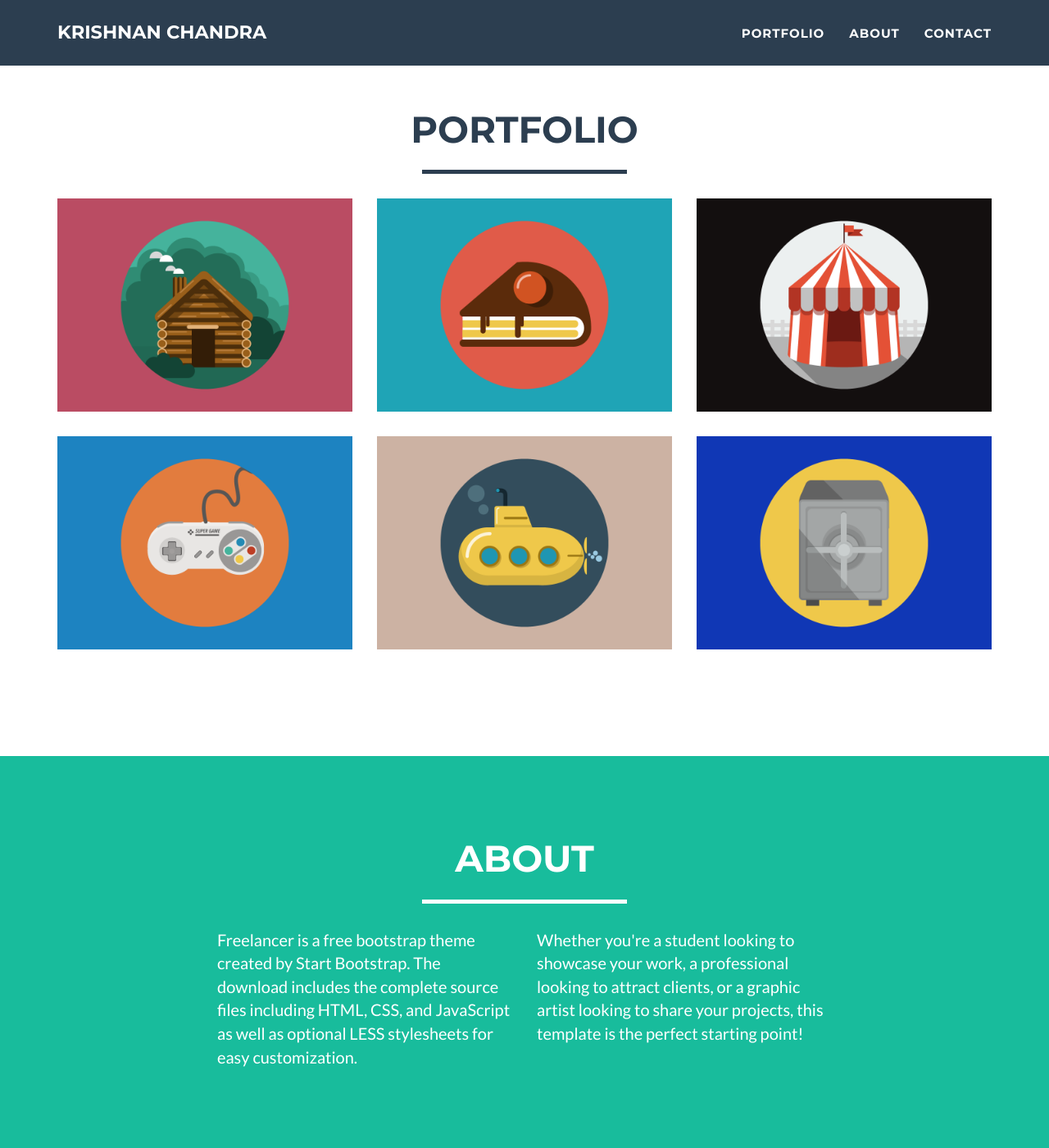
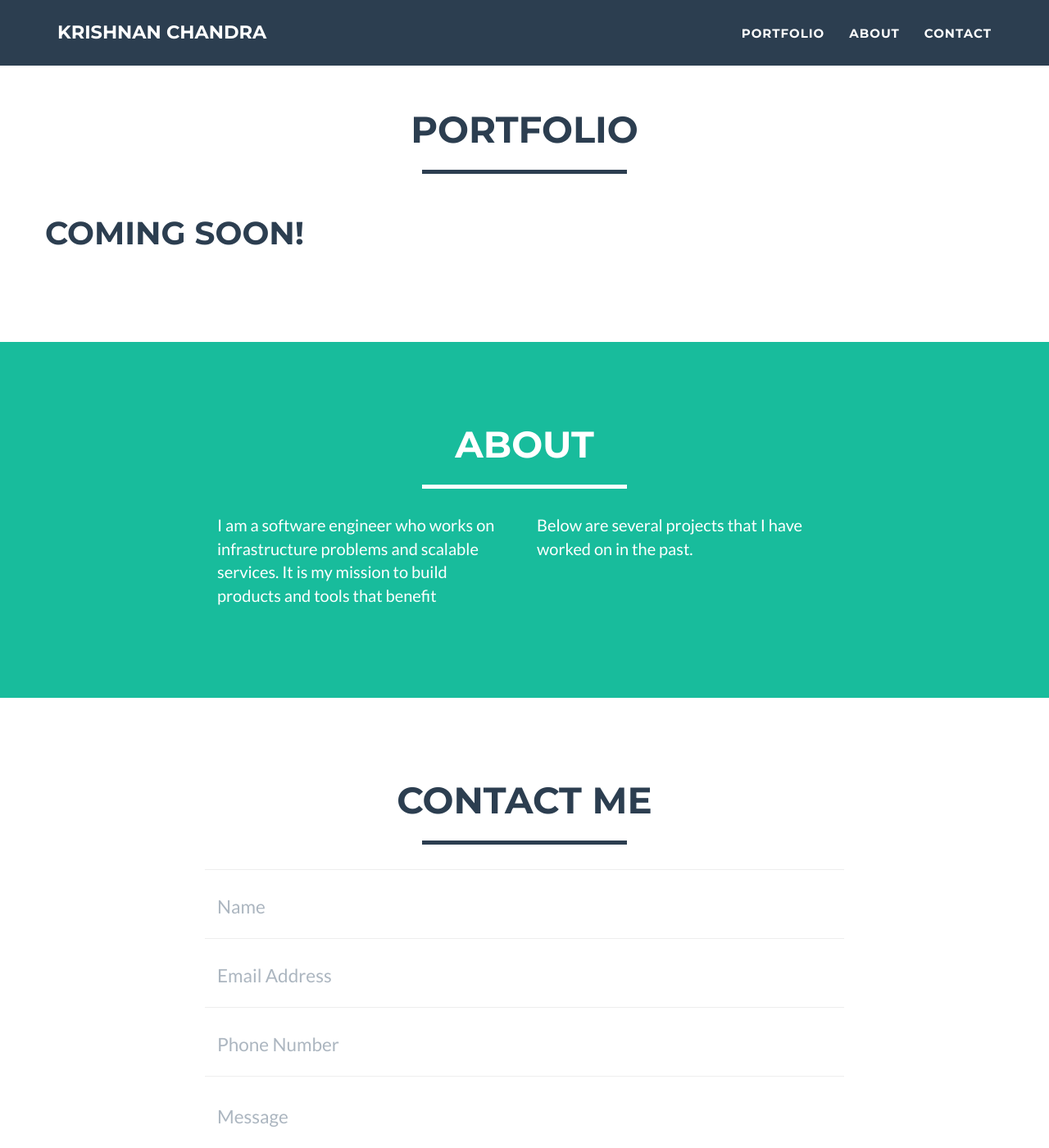
Before and after one commit to krishnan-chandra/personal-website, a Jekyll site: the page built from index.html, in a window 1280 px wide and 1400 px high, scrolled down 738 px. Shown: the whole window at 82% size. Built offline with Jekyll 4.4.1, drawn with Linux system fonts in a browser that asks for light colours; some of the changed text lies outside the part shown.

```diff
--- a/_config.yml
+++ b/_config.yml
@@ -1,6 +1,6 @@
 # Site settings
 title: Krishnan Chandra
-email: krishnan.chandra@gmail.com
+email: me@krishnanchandra.com
 description: "Krishnan's personal web site!"
 
 # Color settings (hex-codes without the leading hash-tag)
@@ -28,7 +28,7 @@ social:
     url: Resume.pdf
 
 # Credits content
-credits: 'Freelance is a free to use, open source Bootstrap theme created by <a href="http://startbootstrap.com">Start Bootstrap</a>.'
+credits: 'I built this website with the wonderful aid of <a href="http://startbootstrap.com/template-overviews/freelancer/">Freelancer</a>.'
 
 # Build settings
 markdown: kramdown
--- a/_includes/about.html
+++ b/_includes/about.html
@@ -9,10 +9,10 @@
             </div>
             <div class="row">
                 <div class="col-lg-4 col-lg-offset-2">
-                    <p>Freelancer is a free bootstrap theme created by Start Bootstrap. The download includes the complete source files including HTML, CSS, and JavaScript as well as optional LESS stylesheets for easy customization.</p>
+                    <p>I am a software engineer who works on infrastructure problems and scalable services. It is my mission to build products and tools that benefit </p>
                 </div>
                 <div class="col-lg-4">
-                    <p>Whether you're a student looking to showcase your work, a professional looking to attract clients, or a graphic artist looking to share your projects, this template is the perfect starting point! </p>
+                    <p>Below are several projects that I have worked on in the past.</p>
                 </div>
             </div>
         </div>
--- a/_includes/header.html
+++ b/_includes/header.html
@@ -43,7 +43,7 @@
                     <div class="intro-text">
                         <span class="name">{{ site.title }}</span>
                         <hr class="star-light">
-                        <span class="skills">Software Engineer</span>
+                        <span class="skills">Software Engineer - Premier League Fanatic - Human (maybe)</span>
                     </div>
                 </div>
             </div>
--- a/_includes/portfolio_grid.html
+++ b/_includes/portfolio_grid.html
@@ -9,6 +9,8 @@
                 </div>
             </div>
             <div class="row">
+                <h1>Coming soon!</h1>
+                <!--
                 {% for post in site.posts %}
                     <div class="col-sm-4 portfolio-item">
                         <a href="#portfolioModal-{{ post.modal-id }}" class="portfolio-link" data-toggle="modal">
@@ -21,6 +23,7 @@
                         </a>
                     </div>
                 {% endfor %}
+                -->
             </div>
         </div>
     </section>
```
Also changed, not shown: 1 other file.
